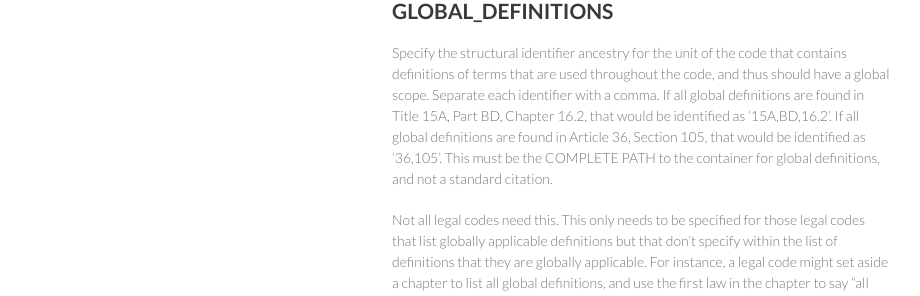
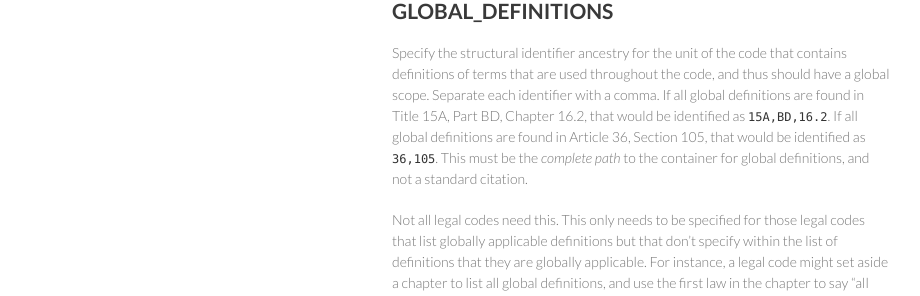
Before and after one commit to statedecoded/documentation, a Jekyll site: the page built from config.md, in a window 1280 px wide and 900 px high, scrolled down 2051 px. Shown: the part 216-512 px from the top of the window, without its empty margins (178-1098 px from the left). Built offline with Jekyll 4.4.1, drawn with Linux system fonts in a browser that asks for light colours.

Commit message:
Mark up code as code

```diff
--- a/config.md
+++ b/config.md
@@ -68,7 +68,7 @@ The database username.
 The database password.
 
 ## GLOBAL_DEFINITIONS
-Specify the structural identifier ancestry for the unit of the code that contains definitions of terms that are used throughout the code, and thus should have a global scope. Separate each identifier with a comma. If all global definitions are found in Title 15A, Part BD, Chapter 16.2, that would be identified as '15A,BD,16.2'. If all global definitions are found in Article 36, Section 105, that would be identified as '36,105'. This must be the COMPLETE PATH to the container for global definitions, and not a standard citation.
+Specify the structural identifier ancestry for the unit of the code that contains definitions of terms that are used throughout the code, and thus should have a global scope. Separate each identifier with a comma. If all global definitions are found in Title 15A, Part BD, Chapter 16.2, that would be identified as `15A,BD,16.2`. If all global definitions are found in Article 36, Section 105, that would be identified as `36,105`. This must be the *complete path* to the container for global definitions, and not a standard citation.
 
 Not all legal codes need this. This only needs to be specified for those legal codes that list globally applicable definitions but that don't specify within the list of definitions that they are globally applicable. For instance, a legal code might set aside a chapter to list all global definitions, and use the first law in the chapter to say "all following laws apply globally," and then have 100 more laws, each containing a single definition. This is a legal code for which this configuration option is necessary.
 
```
